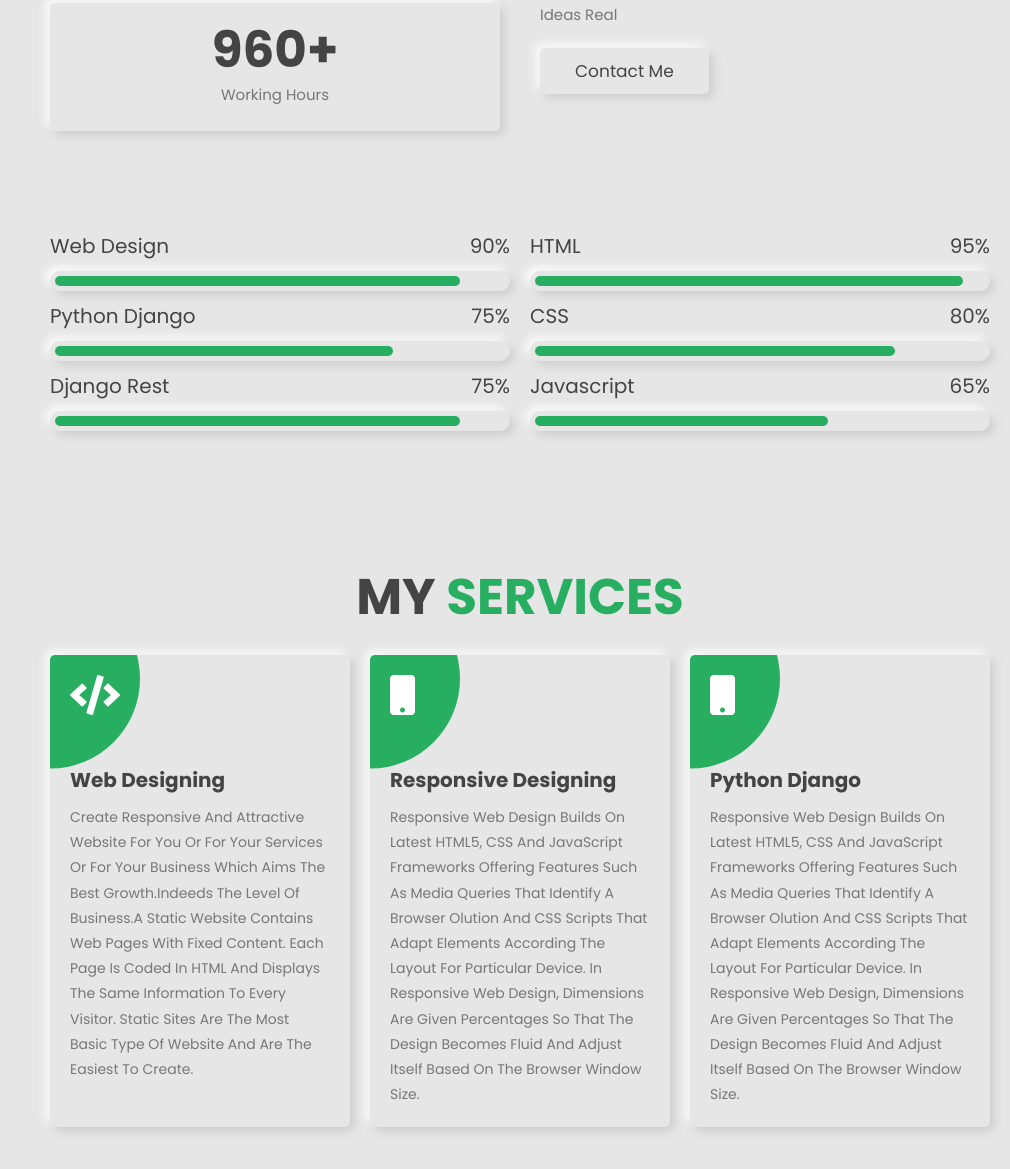
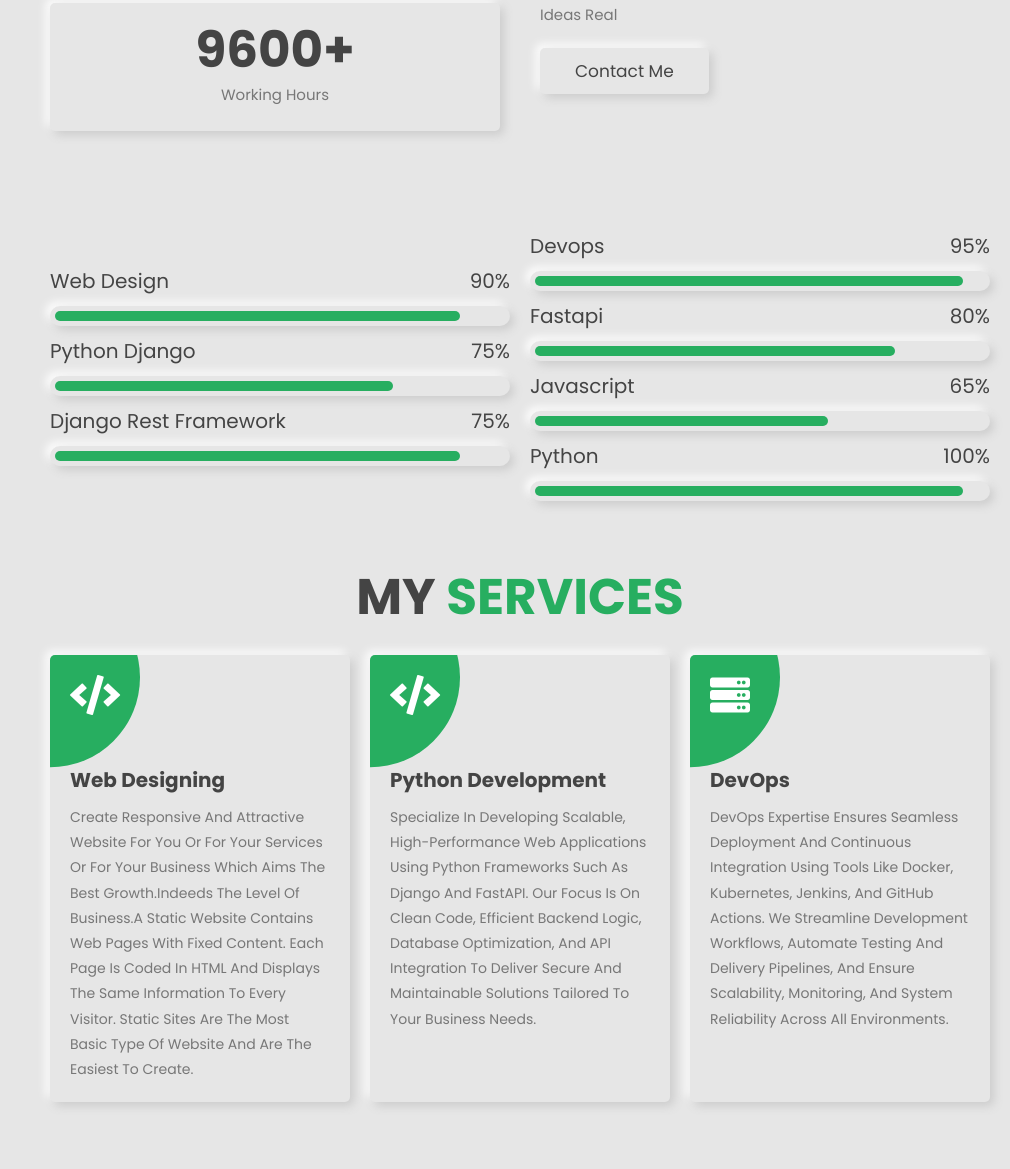
Before and after one commit to muhammedseydali/Portfolio-personal, a plain HTML site: page index.html in a window 1280 px wide. Shown: the part 1060-2229 px from the top of the page, without its empty margins (270-1280 px from the left). Drawn offline with nearby package versions, Linux system fonts and the light colour scheme.

Commit message:
Revise statistics and enhance service descriptions
Updated various statistics and descriptions in the HTML file.

```diff
--- a/index.html
+++ b/index.html
@@ -66,7 +66,7 @@
 
             <div class="box-container">
                 <div class="box">
-                    <h3>01+</h3>
+                    <h3>04+</h3>
                     <p>Year of experience</p>
                 </div>
 
@@ -76,7 +76,7 @@
                 </div>
 
                 <div class="box">
-                    <h3>960+</h3>
+                    <h3>9600+</h3>
                     <p>working hours</p>
                 </div>
 
@@ -103,17 +103,19 @@
                 <div class="bar bar-1-1"><span></span></div>
                 <h3> Python Django <span>75%</span></h3>
                 <div class="bar bar-1-2"><span></span></div>
-                <h3> Django Rest <span>75%</span></h3>
+                <h3> Django Rest Framework<span>75%</span></h3>
                 <div class="bar bar-1-1"><span></span></div>
             </div>
 
             <div class="progress">
-                <h3> HTML <span>95%</span></h3>
+                <h3> Devops <span>95%</span></h3>
                 <div class="bar bar-2-1"><span></span></div>
-                <h3> CSS <span>80%</span></h3>
+                <h3> Fastapi <span>80%</span></h3>
                 <div class="bar bar-2-2"><span></span></div>
                 <h3> Javascript <span>65%</span></h3>
                 <div class="bar bar-2-3"><span></span></div>
+                <h3> Python <span>100%</span></h3>
+                <div class="bar bar-2-1"><span></span></div>
             </div>
 
         </div>
@@ -148,20 +150,16 @@
                 </div> -->
 
                 <div class="box">
-                <i class="fas fa-mobile"></i>
-                <h3>Responsive Designing</h3>
-                <p>Responsive web design builds on latest HTML5, CSS and JavaScript frameworks offering features such as media queries that identify a browser
-                olution and CSS scripts that adapt elements according the layout for particular device. In responsive web design, dimensions are given
-                percentages so that the design becomes fluid and adjust itself based on the browser window size.</p>
-            </div>
+                    <i class="fas fa-code"></i>
+                    <h3>Python Development</h3>
+                    <p>Specialize in developing scalable, high-performance web applications using Python frameworks such as Django and FastAPI. Our focus is on clean code, efficient backend logic, database optimization, and API integration to deliver secure and maintainable solutions tailored to your business needs.</p>
+                </div>
 
-            <div class="box">
-                <i class="fas fa-mobile"></i>
-                <h3>Python Django</h3>
-                <p>Responsive web design builds on latest HTML5, CSS and JavaScript frameworks offering features such as media queries that identify a browser
-                olution and CSS scripts that adapt elements according the layout for particular device. In responsive web design, dimensions are given
-                percentages so that the design becomes fluid and adjust itself based on the browser window size.</p>
-            </div>
+                <div class="box">
+                    <i class="fas fa-server"></i>
+                    <h3>DevOps</h3>
+                    <p>DevOps expertise ensures seamless deployment and continuous integration using tools like Docker, Kubernetes, Jenkins, and GitHub Actions. We streamline development workflows, automate testing and delivery pipelines, and ensure scalability, monitoring, and system reliability across all environments.</p>
+                </div>
         </div>
 
     </section>
```
